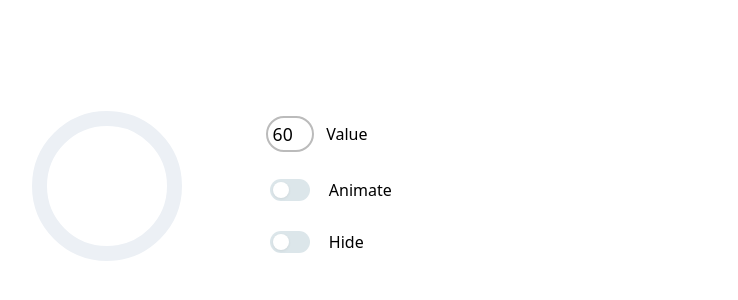
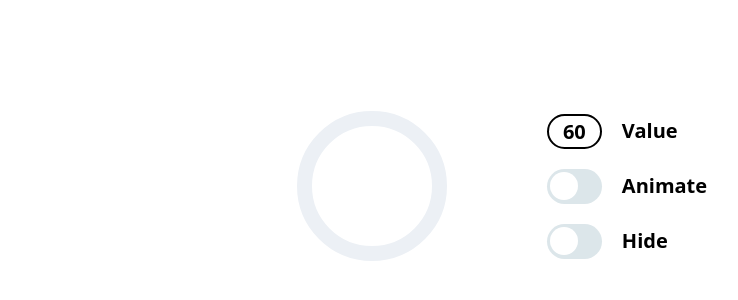
Before and after one commit to rawkward/progress-bar-js, a website built with Vite: page index.html in a window 1280 px wide. Shown: the part 214-514 px from the top of the page, without its empty margins (138-876 px from the left). Built offline with nearby package versions, Linux system fonts and the light colour scheme.

Commit message:
fine-tuned styles

```diff
--- a/src/style.css
+++ b/src/style.css
@@ -7,7 +7,7 @@
 :root {
   font-family: system-ui, Avenir, Helvetica, Arial, sans-serif;
   line-height: 1.5;
-  font-weight: 400;
+  font-weight: 600;
 
   font-synthesis: none;
   text-rendering: optimizeLegibility;
@@ -18,6 +18,7 @@
   --color-grey-bar: rgba(236, 240, 245, 1);
   --color-grey-btn: rgba(220, 230, 234, 1);
   --color-white: rgba(255, 255, 255, 1);
+  --color-black: rgba(0, 0, 0, 1);
 }
 
 html,
@@ -25,6 +26,8 @@ body {
   height: 100%;
   margin: 0;
   padding: 0;
+  color: var(--color-black);
+  font-size: 20px;
 }
 
 body {
@@ -46,11 +49,11 @@ body {
   display: flex;
   flex-direction: column;
   align-items: center;
+  gap: 100px;
 }
 
 .progress-ring {
   transform: rotate(-90deg);
-  margin-bottom: 36px;
 }
 
 .progress-bg {
@@ -64,43 +67,56 @@ body {
 .progress-controls {
   display: flex;
   flex-direction: column;
-  gap: 18px;
+  gap: 1rem;
   align-items: flex-start;
 }
 
 .form-row {
   display: flex;
   align-items: center;
-  gap: 12px;
+  gap: 1rem;
   font-size: 1rem;
 }
 
 .progress-input {
-  width: 48px;
-  height: 36px;
+  width: 55px;
+  height: 35px;
   border-radius: 18px;
-  border: 2px solid #bbb;
+  border: 2px solid var(--color-black);
   text-align: center;
-  font-size: 1.1rem;
   font-family: inherit;
   outline: none;
   background: var(--color-white);
+  font-weight: inherit;
+  font-size: inherit;
+  transition: border ease-in-out 0.1s;
+}
+
+.progress-input::-webkit-inner-spin-button,
+.progress-input::-webkit-outer-spin-button {
+  -webkit-appearance: none;
+  margin: 0;
+}
+
+.progress-input[type="number"] {
+  -moz-appearance: textfield;
 }
 
 .progress-input:focus {
   border-color: var(--color-blue);
+  transition: border-color ease-in-out 0.1s;
 }
 
 .toggle {
   appearance: none;
-  width: 40px;
-  height: 22px;
+  margin: 0;
+  width: 55px;
+  height: 35px;
   background: var(--color-grey-btn);
-  border-radius: 11px;
+  border-radius: 18px;
   position: relative;
   outline: none;
   transition: background 0.2s;
-  margin-right: 0.5em;
   cursor: pointer;
 }
 
@@ -113,22 +129,19 @@ body {
   position: absolute;
   left: 3px;
   top: 3px;
-  width: 16px;
-  height: 16px;
+  width: 28px;
+  height: 28px;
   background: var(--color-white);
   border-radius: 50%;
   transition: transform 0.2s;
-  box-shadow: 0 1px 3px rgba(0, 0, 0, 0.07);
 }
 
 .toggle:checked::before {
-  transform: translateX(18px);
+  transform: translateX(20px);
 }
 
 @media (min-width: 568px) {
   .progress-block {
-    max-width: 700px;
-    width: 90vw;
     flex-direction: row;
     align-items: center;
     justify-content: flex-start;
@@ -136,19 +149,13 @@ body {
 
   .progress-main {
     flex-direction: row;
-    gap: 48px;
     align-items: center;
+    justify-content: center;
     width: 100%;
-    justify-content: center;
-  }
-
-  .progress-ring {
-    margin-bottom: 0;
-    margin-right: 36px;
+    gap: 100px;
   }
 
   .progress-controls {
     align-items: flex-start;
-    gap: 24px;
   }
 }
```
